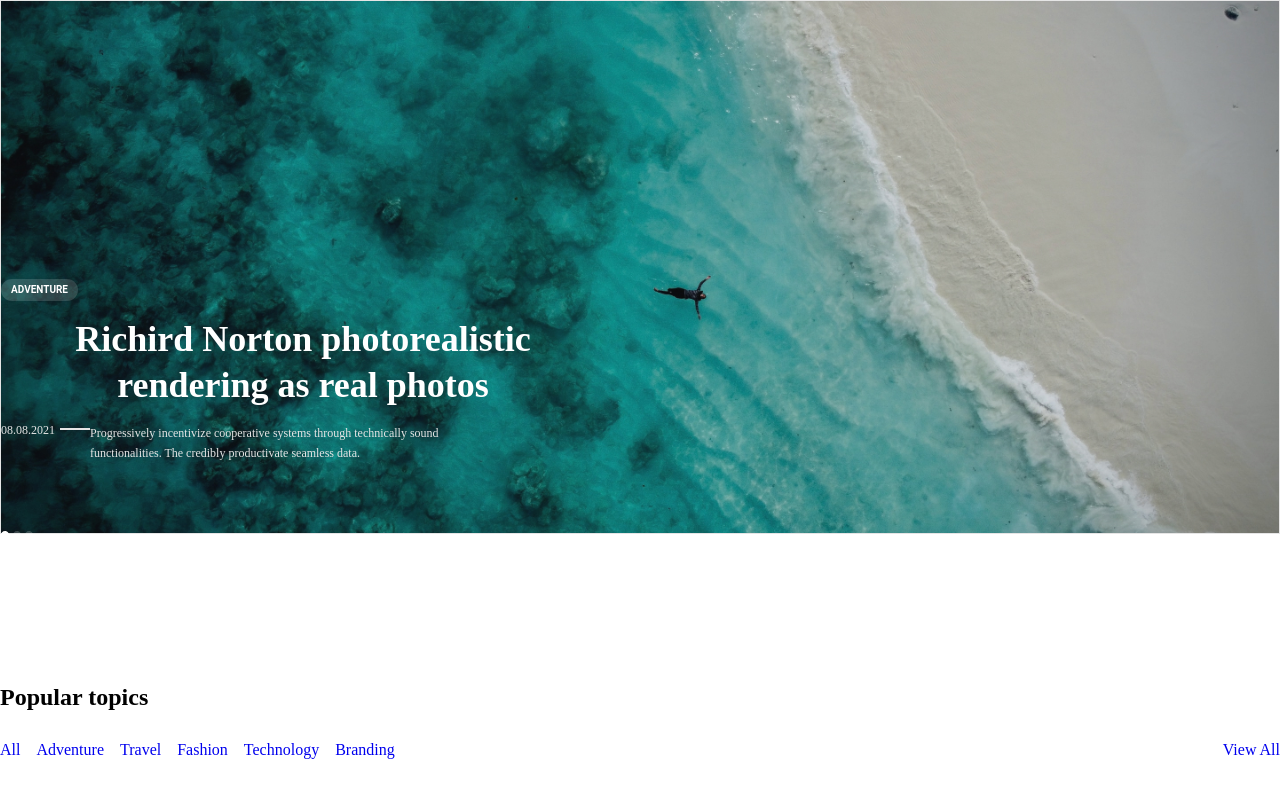
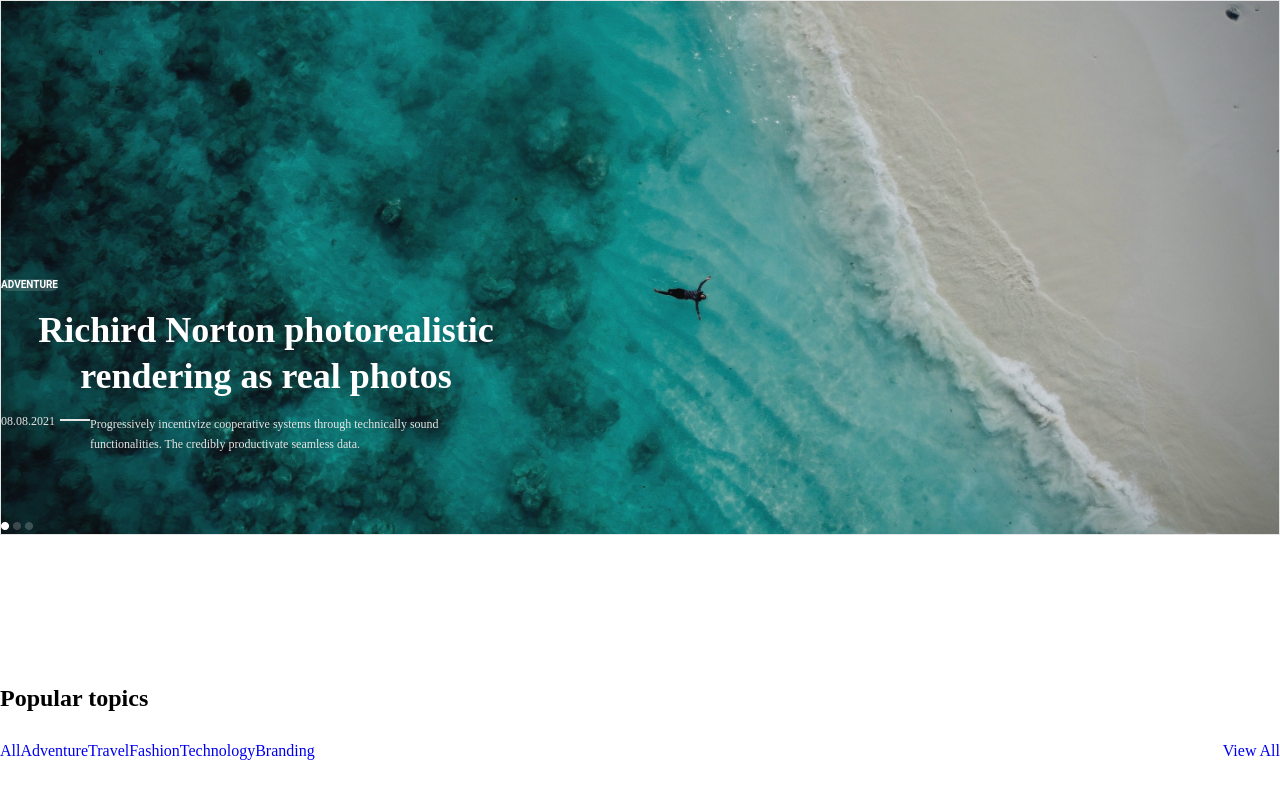
Before and after one commit to Aashik81443/govinda-runo-website, a plain HTML site: page index.html in a window 1280 px wide. Shown: the top 786 px of the page. Drawn offline with Linux system fonts and the light colour scheme.

Commit message:
modify css

```diff
--- a/style.css
+++ b/style.css
@@ -13,10 +13,9 @@
 }
 
 .hero-btn {
-  width: 77px;
-  height: 22px;
+  max-width: 77px;
   background-color: #FFFFFF26;
-  padding-top: 5px 10px 5px 1opx;
+  padding: 5px 10px 5px 1opx;
   font-family: Roboto;
   font-size: 10px;
   font-weight: 700;
@@ -31,7 +30,6 @@
 h1 {
   max-width: 530px;
   margin-top: 15px;
-  margin-left: 37px;
   font-family: Lora;
   font-size: 36px;
   font-weight: 700;
@@ -48,7 +46,6 @@ h1 {
 
 .hero-date {
   width: 59px;
-  height: 15px;
   font-family: Lora;
   font-size: 12px;
   font-weight: 400;
@@ -73,8 +70,7 @@ h1 {
 }
 
 .block-hero-circle {
-  width: 44px;
-  height: 8px;
+  max-width: 44px;
   margin-top: 62px;
   }
 
@@ -100,8 +96,6 @@ h1 {
 
 .left-nav {
   display: flex;
-  gap: 1rem;
-  margin-top: 0px;
   justify-content: flex-start;
   list-style: none;
   color: #495057;
@@ -116,7 +110,7 @@ a {
 .Popular-card-section {
   margin-top: 30px;
   margin-left: -15px;
-  margin-right: -15px;
+  /* margin-right: -15px; */
   display: flex;
   justify-content: flex-start;
   flex-wrap: wrap;
@@ -125,7 +119,7 @@ a {
 .Popular-card {
   width: 100%;
   padding-left: 15px;
-  padding-right: 15px;
+  /* padding-right: 15px; */
 }
 
 .Popular-card img {
@@ -527,7 +521,6 @@ a {
 
 .Subscribe {
   max-width: 98px;
-
   font: lora;
   font-weight: 400;
   font-size: 14px;
```
